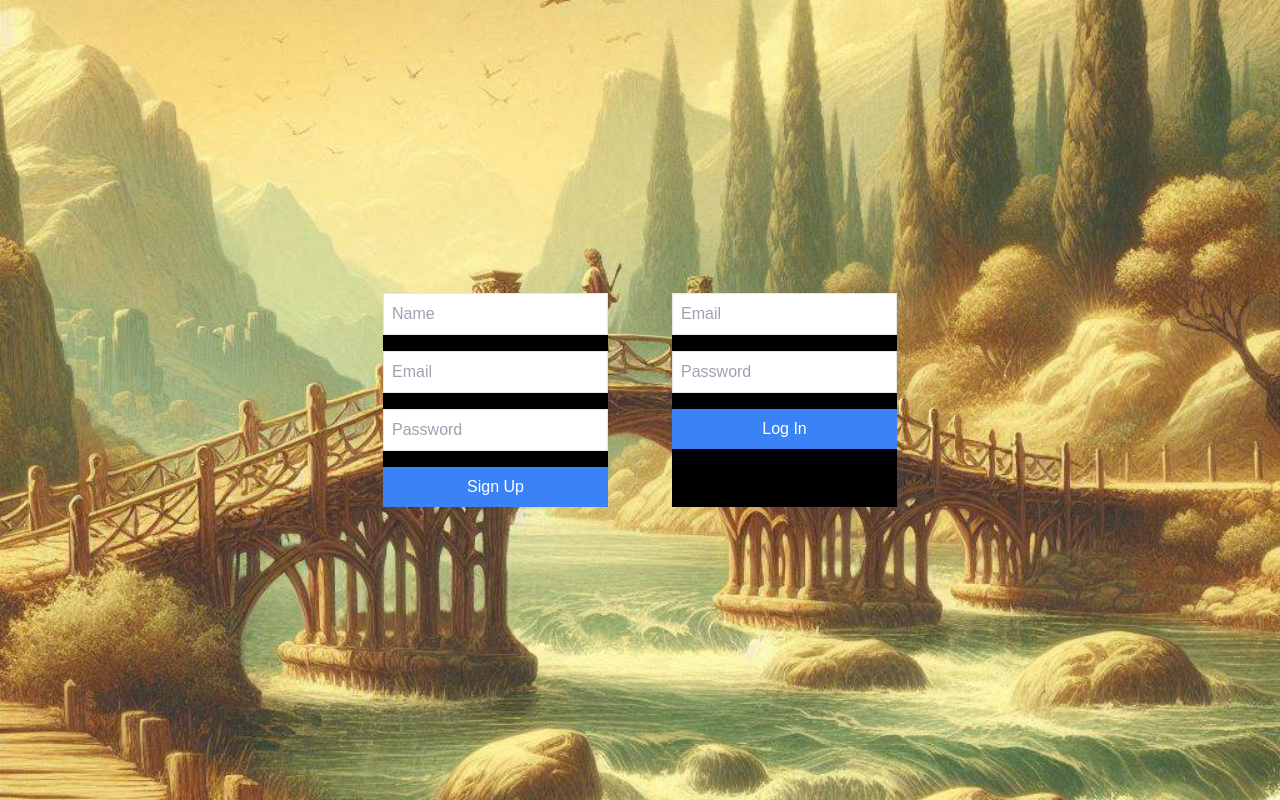
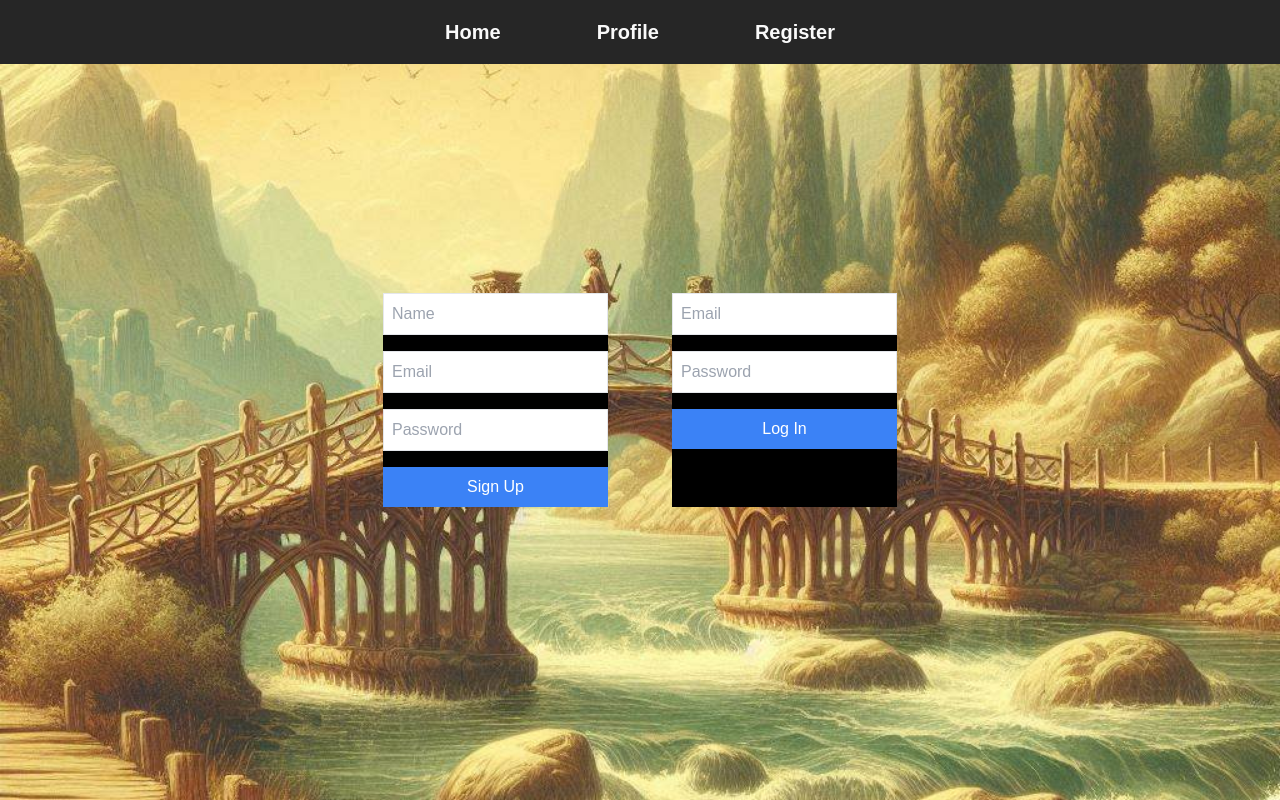
Before and after one commit to smithfmt/mythoi-frontend, a Next.js app: page /register in a window 1280 px wide. Built offline with nearby package versions, Linux system fonts and the light colour scheme.

Commit message:
add navbar

```diff
--- a/src/app/layout.tsx
+++ b/src/app/layout.tsx
@@ -1,6 +1,7 @@
 import type { Metadata } from "next";
 import Background from "@components/ui/Background";
 import "./globals.css";
+import Navbar from "@components/ui/Navbar";
 
 export const metadata: Metadata = {
   title: "Mythoi Stratgos",
@@ -17,6 +18,7 @@ const RootLayout = ({
       <body
         className={`antialiased`}
       >
+        <Navbar />
         <Background image={"bridge"} />
         {children}
       </body>
--- a/src/app/profile/page.tsx
+++ b/src/app/profile/page.tsx
@@ -3,6 +3,7 @@
 import { useEffect, useState } from "react";
 import { useRouter } from "next/navigation";
 import axios from "axios";
+import { getAuthToken } from "@utils/getAuthToken";
 
 const Profile = () => {
   const router = useRouter();
@@ -19,12 +20,9 @@ const Profile = () => {
       }
 
       try {
-        const response = await axios.get("/api/users/profile", {
-          headers: {
-            Authorization: `Bearer ${token}`,
-          },
-        });
-        setUser(response.data.user);
+        const response = await axios.get("/api/users/profile", { headers: {Authorization: `Bearer ${getAuthToken()}`} });
+        console.log(response)
+        setUser(response.data.profile);
       } catch (err: unknown) {
         if (axios.isAxiosError(err)) {
           setError(err.response?.data?.message || "An error occurred while fetching user data");
@@ -43,8 +41,8 @@ const Profile = () => {
   }, [router]);
 
   if (loading) return <p>Loading...</p>;
-  if (error) return <p className="text-red-500">{error}</p>;
-  if (!user) return <p className="text-red-500">User Not Found</p>;
+  if (error) return <p className="text-red-500 relative z-50">{error}</p>;
+  if (!user) return <p className="text-red-500 relative z-50">User Not Found</p>;
   return (
     <div className="grid grid-rows-[20px_1fr_20px] items-center justify-items-center min-h-screen p-8 pb-20 gap-16 sm:p-20">
       <main className="flex flex-col gap-8 row-start-2 items-center sm:items-start">
--- a/src/components/lists/UserList.tsx
+++ b/src/components/lists/UserList.tsx
@@ -9,7 +9,6 @@ const UserList = () => {
 
   useEffect(() => {
     socket.on("userListUpdate", (names) => {
-        console.log("WE HEAR YOU!")
       setUserNames(names);
     });
     return () => {
--- /dev/null
+++ b/src/components/ui/Navbar.tsx
@@ -0,0 +1,15 @@
+import Link from "next/link";
+
+const navs = [{text: "Home", route: "/"}, {text: "Profile", route: "/profile"}, {text: "Register", route: "/register"}]
+
+const Navbar = () => {
+    return  <nav className="fixed z-50 top-0 left-0 w-full h-16 bg-neutral-800">
+        <ul className="flex gap-16 justify-center items-center h-full w-full text-neutral-50 text-xl font-bold">
+            {navs.map(nav => <li className="hover:bg-neutral-700 transition-all h-full flex items-center p-4">
+                <Link href={nav.route}>{nav.text}</Link>
+            </li>)}
+        </ul>
+    </nav>
+};
+
+export default Navbar;
--- /dev/null
+++ b/src/utils/helpers.ts
@@ -0,0 +1,3 @@
+const capitalize = (string: string) => {
+    return string.charAt(0).toUpperCase() + string.slice(1);
+}
```
